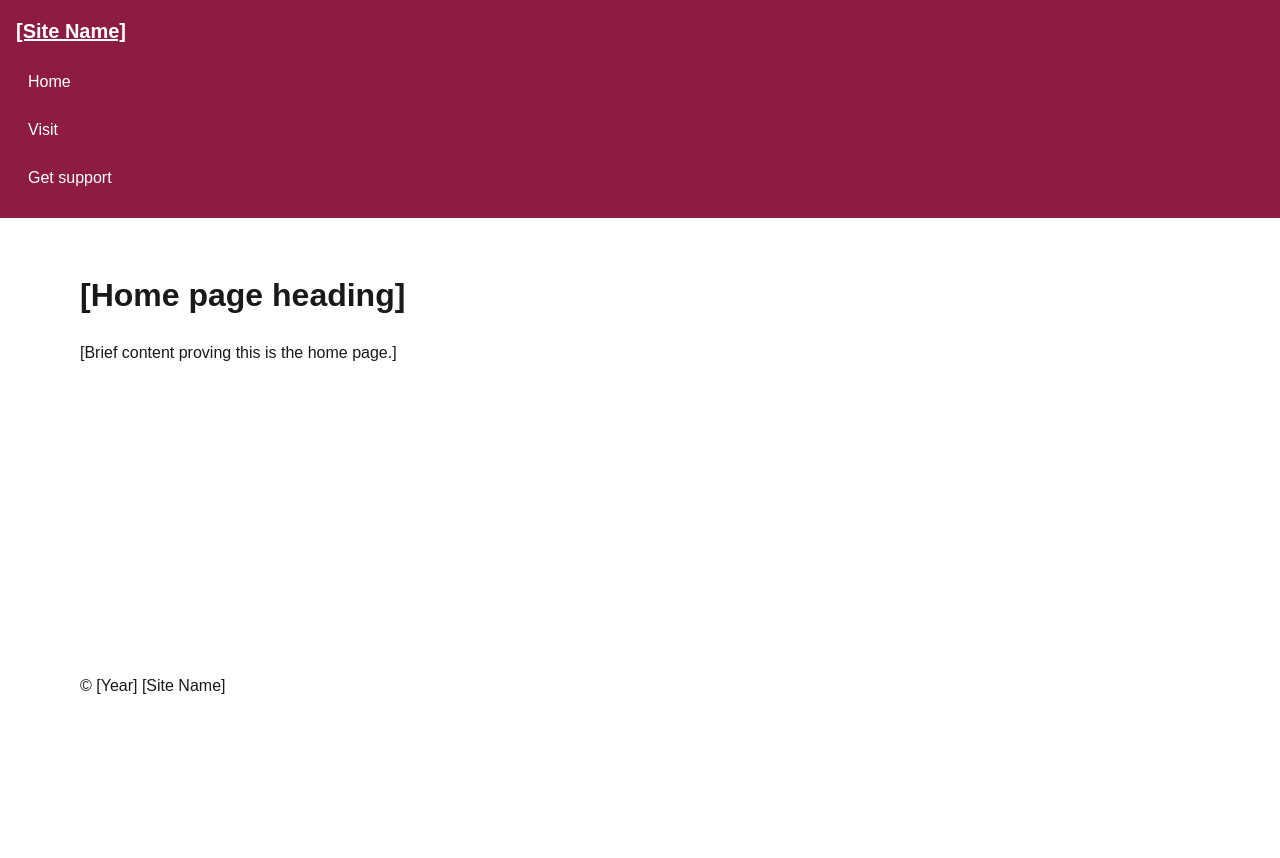
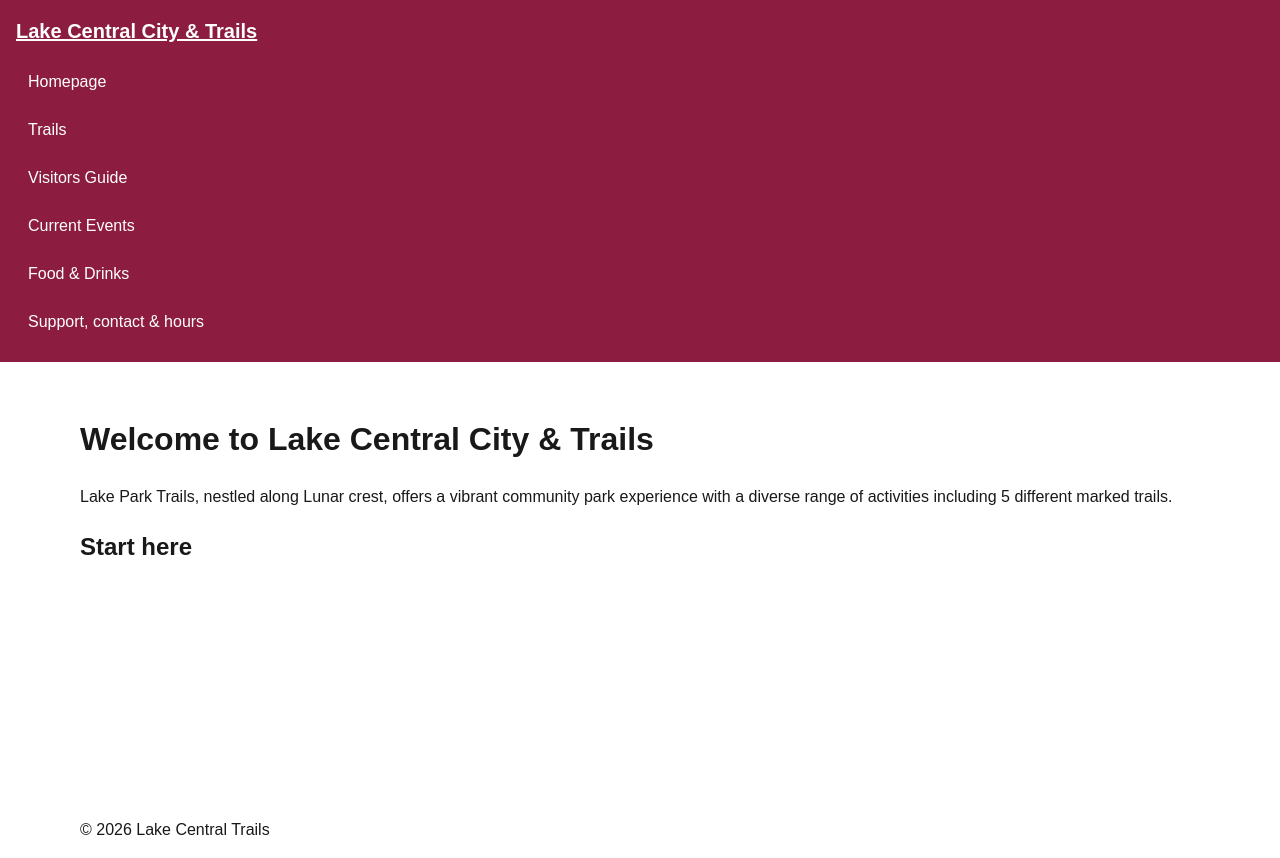
Before and after one commit to Lnavarro122/-Deliverable, a plain HTML site: page index.html in a window 1280 px wide. Before the commit the page ends 800 px from the top, so only its background shows below. Drawn offline with Linux system fonts and the light colour scheme.

Commit message:
Updated index with nav links and heading

```diff
--- a/index.html
+++ b/index.html
@@ -1,6 +1,22 @@
 <!doctype html>
-<html lang="en"><head><meta charset="utf-8"><meta name="viewport" content="width=device-width,initial-scale=1"><title>Home | [Site Name]</title><link rel="stylesheet" href="styles.css"><script src="navigation.js" defer></script></head><body>
+<html lang="en"><head><meta charset="utf-8"><meta name="viewport" content="width=device-width,initial-scale=1"><title>Homepage | Lake Central Park & Trails</title><link rel="stylesheet" href="styles.css"><script src="navigation.js" defer></script></head><body>
 <a class="skip-link" href="#main">Skip to main content</a>
-<header class="site-header"><a class="brand" href="index.html">[Site Name]</a><nav aria-label="Primary navigation"><button class="menu-button" type="button" aria-controls="primary-nav" aria-expanded="false" hidden>Menu</button><ul class="nav-list" id="primary-nav"><li><a href="index.html" aria-current="page">Home</a></li><li><a href="visit.html">Visit</a></li><li><a href="support.html">Get support</a></li><!-- TODO: add 2-4 purposeful destinations. --></ul></nav></header>
-<main id="main"><h1>[Home page heading]</h1><p>[Brief content proving this is the home page.]</p></main><footer><p>&copy; [Year] [Site Name]</p></footer>
+<header class="site-header"><a class="brand" href="index.html">Lake Central City & Trails</a><nav aria-label="Primary navigation"><button class="menu-button" type="button" aria-controls="primary-nav" aria-expanded="false" hidden>Menu</button><ul class="nav-list" id="primary-nav">
+<li><a href="index.html" aria-current="page">Homepage</a></li>
+<li><a href="visit.html#trails">Trails </a></li>
+<li><a href="visit.html">Visitors Guide</a></li>
+<li><a href="index.html#events">Current Events</a></li>
+<li><a href="support.html#Restaurants">Food & Drinks</a></li>
+<li><a href="support.html">Support, contact & hours</a></li>
+<!-- TODO: add 2-4 purposeful destinations. --></ul></nav></header>
+<main id="main">
+<h1>Welcome to Lake Central City & Trails</h1>
+<p>Lake Park Trails, nestled along Lunar crest, offers a vibrant community park experience with a diverse range of activities including 5 different marked trails.</p>
+<h2>Start here</h2>
+
+
+
+
+</main>
+<footer><p>&copy; 2026 Lake Central Trails</p></footer>
 </body></html>
```
